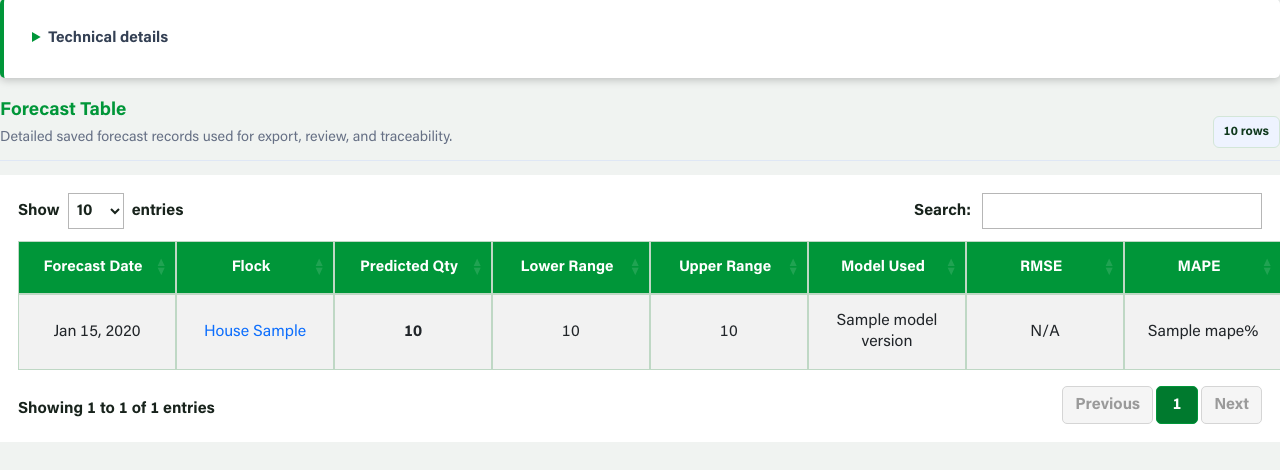
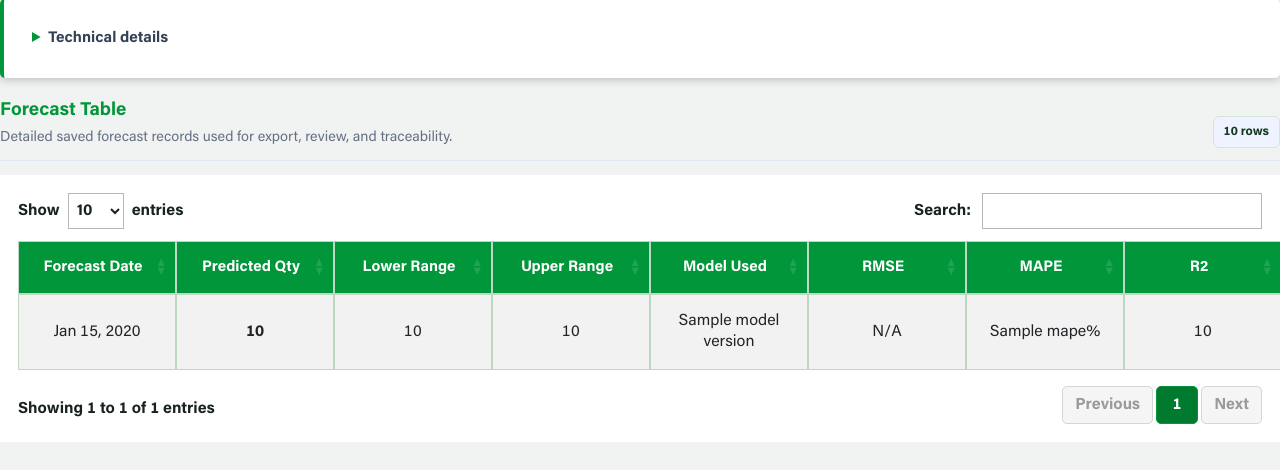
Before and after one commit to 6aboy/Henalytics, a Django app: template henalytics/EggProduction/templates/egg_production/harvest_forecast_list.html in a window 1280 px wide. Shown: the part 1253-1723 px from the top of the page. Run offline with Django 5.2, Linux system fonts and the light colour scheme; the template is opened without the code that fills it: most values are stand-ins (such as "Sample title", 1, 10 or a date in 2020); some libraries are stand-ins or nearby versions.

Commit message:
Hide flock from egg forecast table

```diff
--- a/henalytics/EggProduction/templates/egg_production/harvest_forecast_list.html
+++ b/henalytics/EggProduction/templates/egg_production/harvest_forecast_list.html
@@ -327,7 +327,6 @@
         <thead class="table-dark">
             <tr>
                 <th>Forecast Date</th>
-                <th>Flock</th>
                 <th>Predicted Qty</th>
                 <th>Lower Range</th>
                 <th>Upper Range</th>
@@ -343,7 +342,6 @@
             {% for forecast in table_forecasts %}
             <tr>
                 <td>{{ forecast.forecast_date|date:"M d, Y" }}</td>
-                <td><a href="{% url 'eggproduction:flock-detail' forecast.flock.pk %}">House {{ forecast.flock.house_no }}</a></td>
                 <td><strong>{{ forecast.predicted_qty|intcomma }}</strong></td>
                 <td>{{ forecast.lower_qty|default:"N/A"|intcomma }}</td>
                 <td>{{ forecast.upper_qty|default:"N/A"|intcomma }}</td>
```
